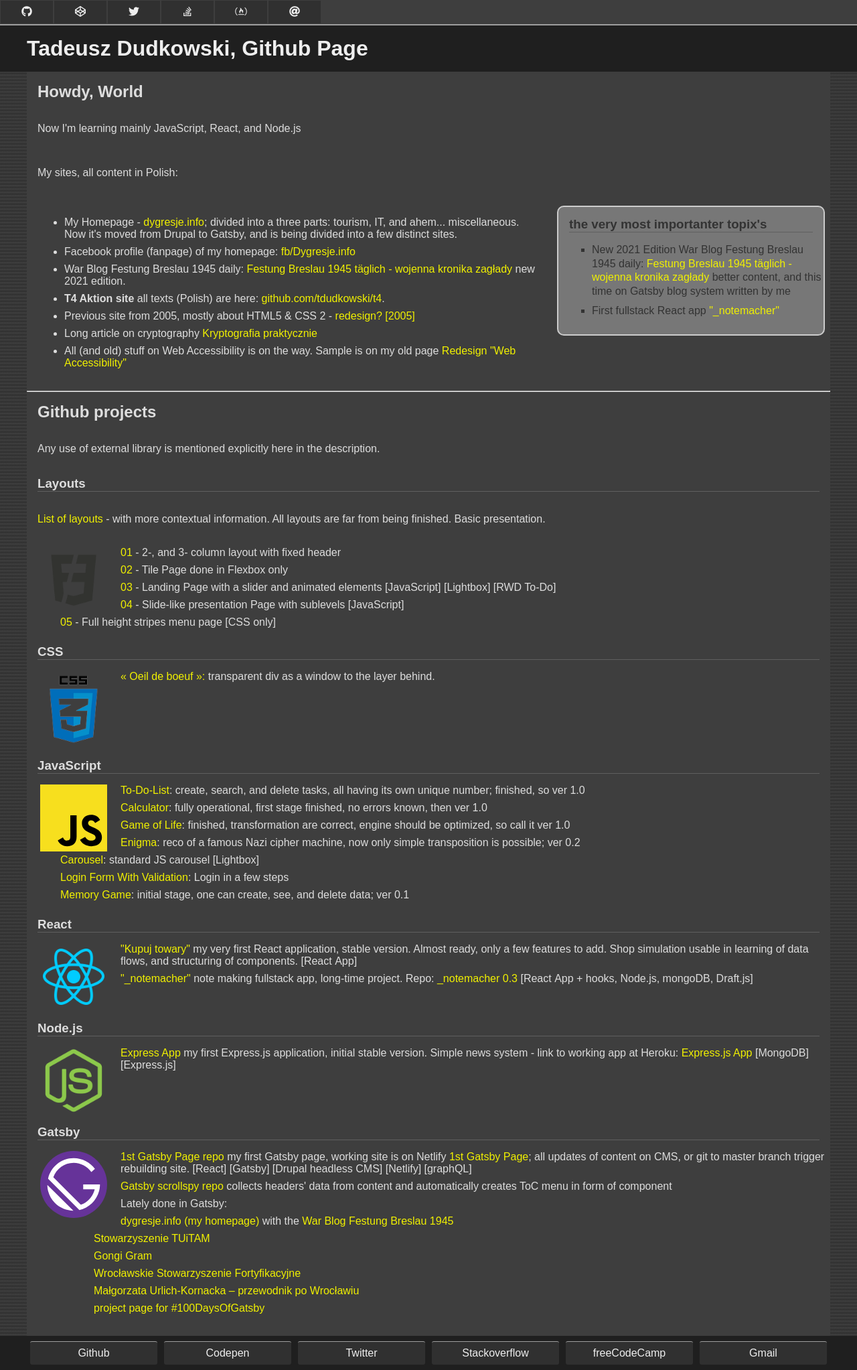
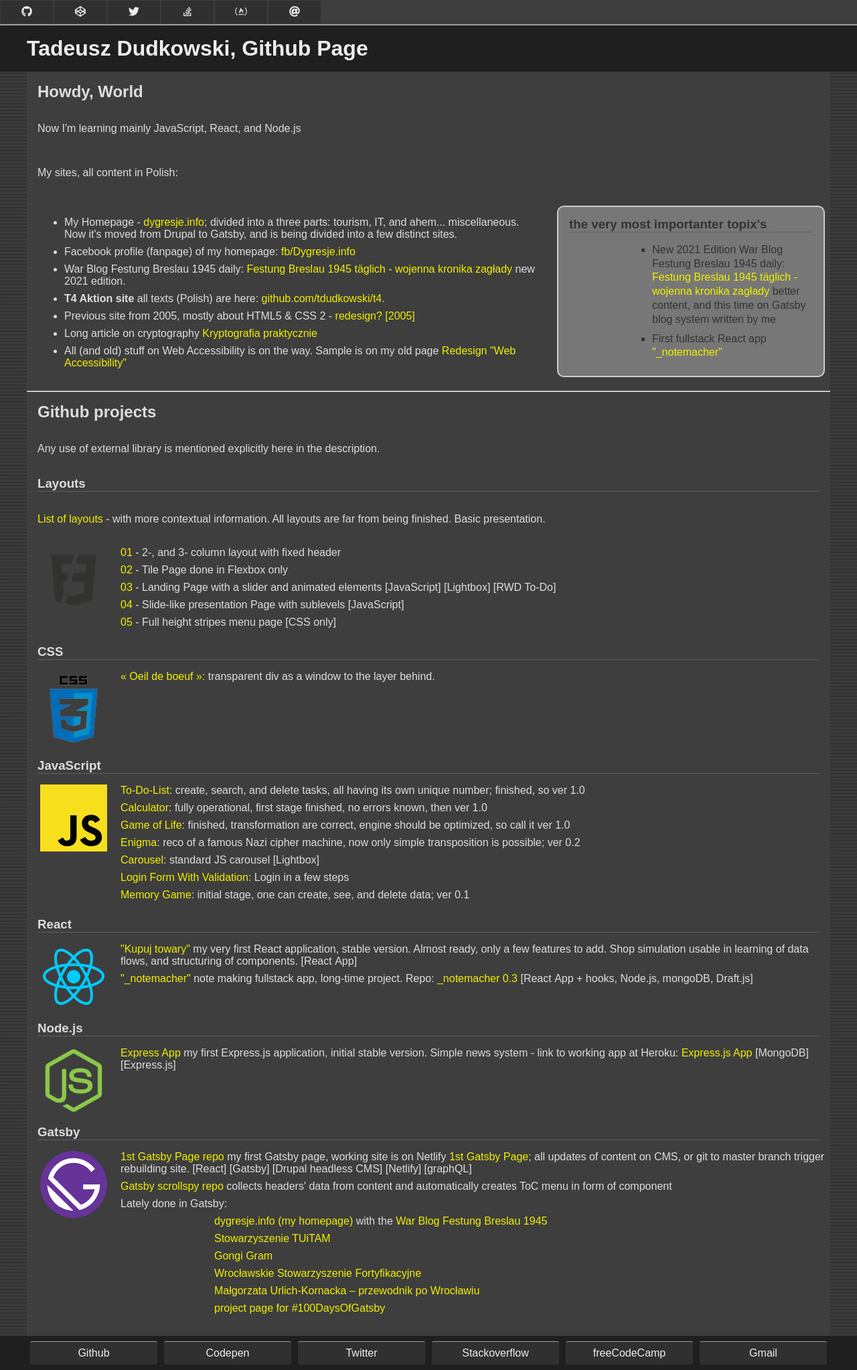
Before and after one commit to tdudkowski/tdudkowski.github.io, a Jekyll site: the page built from index.html, in a window 1280 px wide. Shown: the whole page at 67% size. Built offline with Jekyll 4.4.1, drawn with Linux system fonts in a browser that asks for light colours; nearby versions of some CDN libraries.

Commit message:
change css

```diff
--- a/css/main.css
+++ b/css/main.css
@@ -210,8 +210,8 @@
   }
 
   ul {
-    /* margin-left: 100px; */
-    margin-left: 10px;
+    margin-left: 100px;
+    /* margin-left: 10px; */
   }
 
   ul.hello_world {
```
